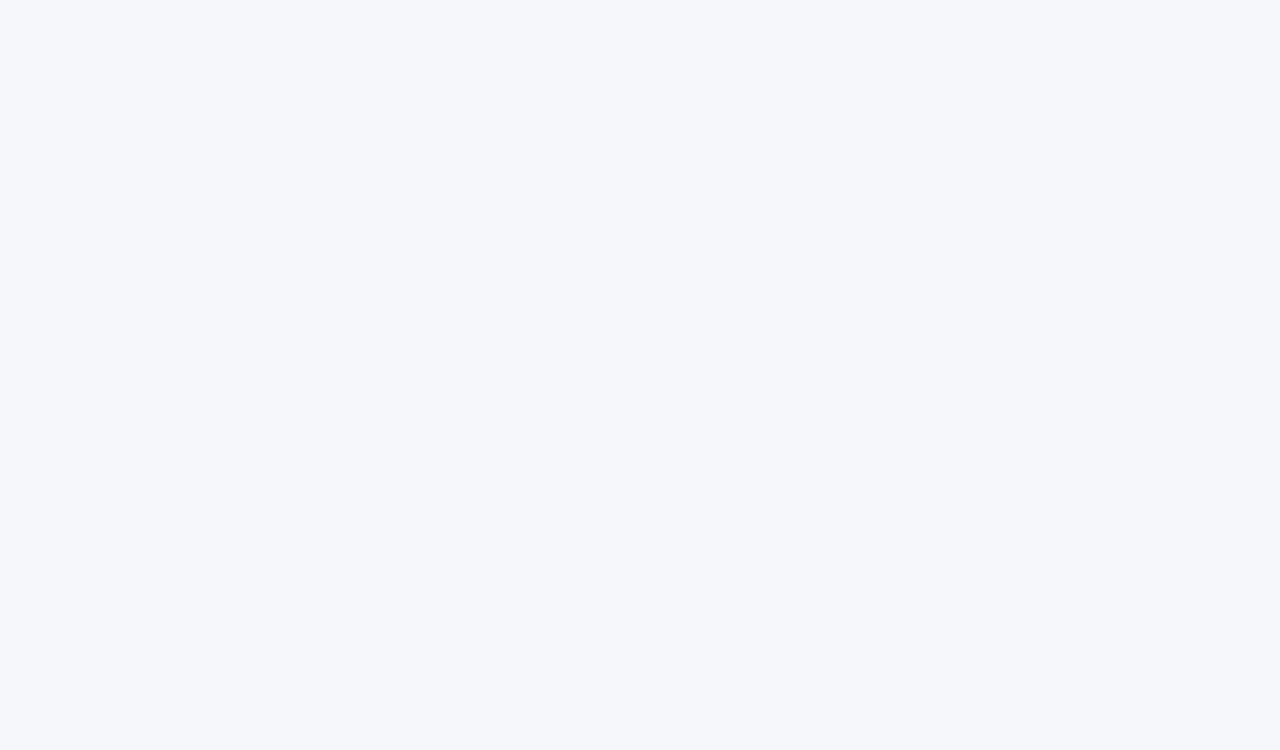
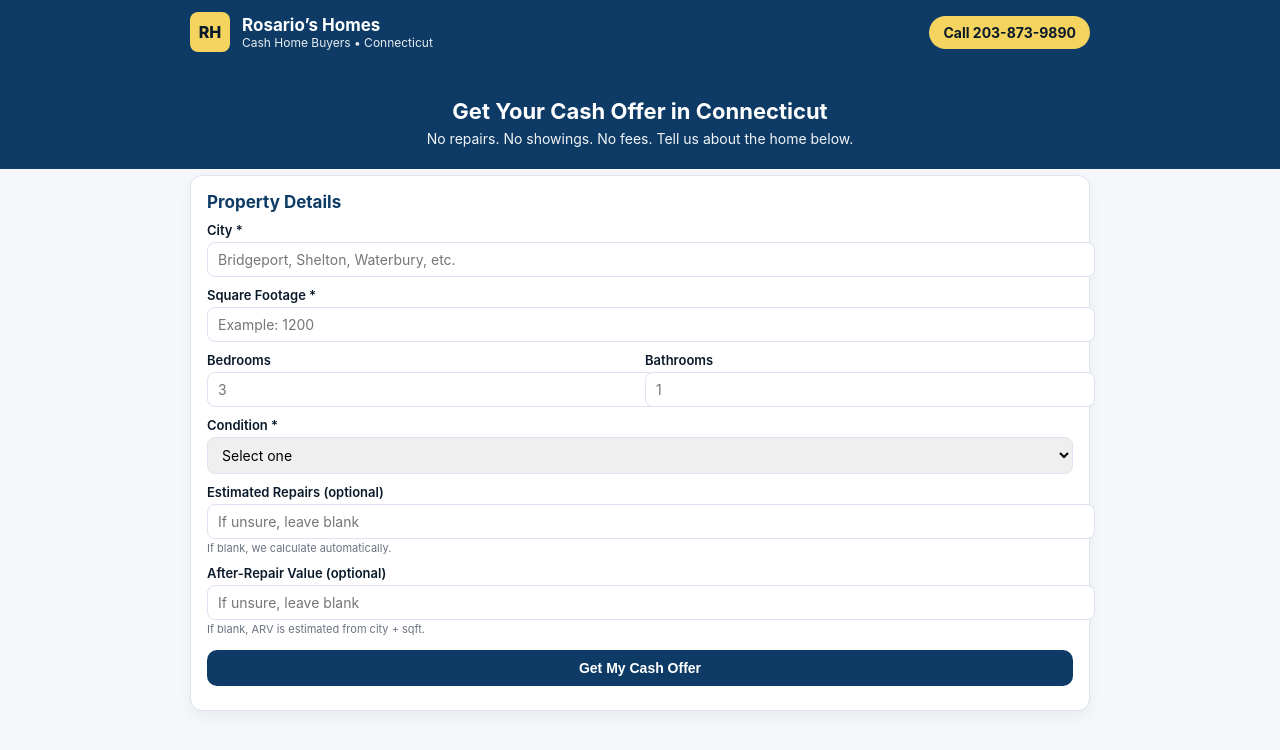
Before and after one commit to rosarioshomes/Rosario-homes, a plain HTML site: page index.html in a window 1280 px wide. Drawn offline with Linux system fonts and the light colour scheme.

Commit message:
Update index.html

```diff
--- a/index.html
+++ b/index.html
@@ -122,3 +122,92 @@
       font-size:14px;
       font-weight:700;
     }
+    .error {
+      margin-top:8px;
+      font-size:12px;
+      color:#b00020;
+    }
+    .result {
+      margin-top:14px;
+      padding:12px;
+      background:#e5edff;
+      border:1px solid #c3d4ff;
+      border-radius:10px;
+      font-size:14px;
+    }
+    .result .big {
+      font-size:20px;
+      font-weight:800;
+      margin-bottom:4px;
+    }
+  </style>
+</head>
+<body>
+
+<header>
+  <div class="container">
+    <div class="row">
+      <div class="logo">RH</div>
+      <div>
+        <div style="font-size:17px;font-weight:700;">Rosario’s Homes</div>
+        <div style="font-size:12px;opacity:.9;">Cash Home Buyers • Connecticut</div>
+      </div>
+      <a class="call" href="tel:+12038739890">Call 203-873-9890</a>
+    </div>
+  </div>
+</header>
+
+<section class="hero">
+  <div class="container">
+    <h2>Get Your Cash Offer in Connecticut</h2>
+    <p>No repairs. No showings. No fees. Tell us about the home below.</p>
+  </div>
+</section>
+
+<main>
+  <div class="container">
+    <div class="card">
+      <h3>Property Details</h3>
+
+      <label for="city">City *</label>
+      <input id="city" placeholder="Bridgeport, Shelton, Waterbury, etc." />
+
+      <label for="sqft">Square Footage *</label>
+      <input id="sqft" type="number" min="200" placeholder="Example: 1200" />
+
+      <div class="row-2">
+        <div>
+          <label for="beds">Bedrooms</label>
+          <input id="beds" type="number" min="0" placeholder="3" />
+        </div>
+        <div>
+          <label for="baths">Bathrooms</label>
+          <input id="baths" type="number" min="0" step="0.5" placeholder="1" />
+        </div>
+      </div>
+
+      <label for="condition">Condition *</label>
+      <select id="condition">
+        <option value="">Select one</option>
+        <option value="updated">Updated / Move-in ready</option>
+        <option value="dated">Dated but livable</option>
+        <option value="needswork">Needs work</option>
+        <option value="major">Major repairs needed</option>
+      </select>
+
+      <label for="repairs">Estimated Repairs (optional)</label>
+      <input id="repairs" type="number" placeholder="If unsure, leave blank" />
+      <div class="help">If blank, we calculate automatically.</div>
+
+      <label for="arv">After-Repair Value (optional)</label>
+      <input id="arv" type="number" placeholder="If unsure, leave blank" />
+      <div class="help">If blank, ARV is estimated from city + sqft.</div>
+
+      <button onclick="calculateOffer()">Get My Cash Offer</button>
+
+      <div id="error" class="error"></div>
+      <div id="result" class="result" style="display:none;">
+        <div class="big" id="offerRange"></div>
+        <div id="details"></div>
+      </div>
+    </div>
```
